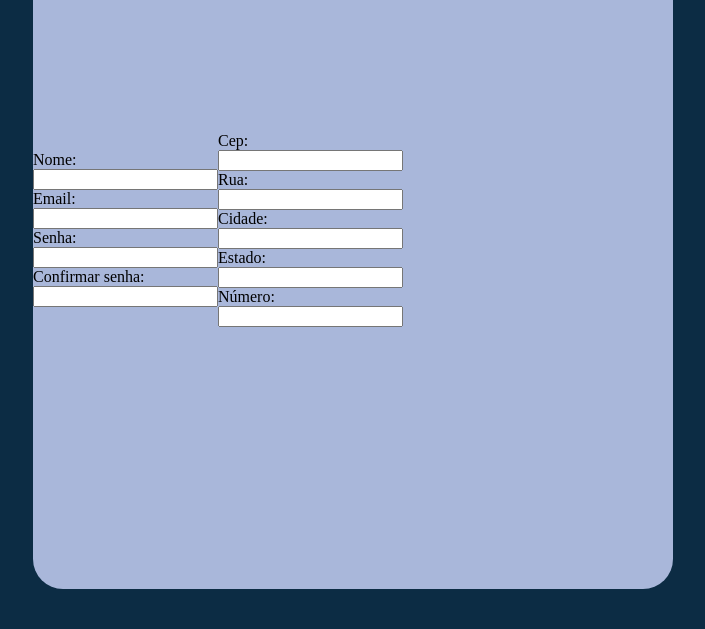
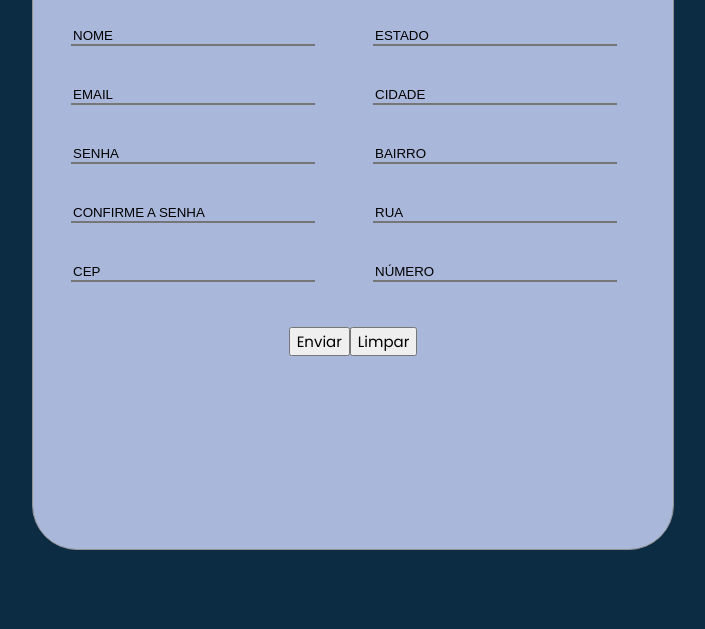
Before and after one commit to Draak18/tela_Cadastro_AG, a plain HTML site: page Alê e Gabi/cadastro.html in a window 1280 px wide. Shown: the part 171-800 px from the top of the page, without its empty margins (287-992 px from the left). Drawn offline with Linux system fonts and the light colour scheme.

Commit message:
jsPronto

```diff
--- /dev/null
+++ b/Alê e Gabi/Cadastro.js
@@ -0,0 +1,15 @@
+document.addEventListener("DOMContentLoaded", function() {
+    var inputField = document.getElementById("myInput");
+
+    inputField.addEventListener("focus", function() {
+        if (inputField.value === "") {
+            inputField.value = inputField.placeholder;
+        }
+    });
+
+    inputField.addEventListener("blur", function() {
+        if (inputField.value === inputField.placeholder) {
+            inputField.value = "";
+        }
+    });
+});
--- a/Alê e Gabi/cadastro.css
+++ b/Alê e Gabi/cadastro.css
@@ -1,29 +1,131 @@
-body{
+body {
+    padding: 0;
     margin: 0;
-    padding: 0;
     box-sizing: border-box;
+    height: 100vh;
+    width: 100%;
     background-color: #0C2C44;
     display: flex;
+    justify-content: center;
     align-items: center;
+    font-family: "Poppins";
+  }
+
+  @font-face {
+    font-family: "Poppins";
+    src: url(fonts/Poppins/Poppins-Regular.ttf);
+  }
+
+  @font-face {
+    font-family: "Montserrat";
+    src: url(fonts/Montserrat/Montserrat-Medium.ttf);
+  }
+
+  .caixaCadastro {
+    display: flex;
     justify-content: center;
+    align-items: center;
+    flex-direction: column;
+    background-color: #A9B7DA;
+    border-radius: 45px;
+    border: 1px solid rgb(146, 146, 146);
+    width: 80vh;
+    height: 80vh;
+  }
+
+  .titulo {
+    height: 10vh;
     width: 100%;
-    height: 100vh;
-}
+    display: flex;
+    justify-content: center;
+    align-items: center;
+    margin: 10px;
+    font-size: 30px;
+    font-weight: 300;
+  }
 
-.qPai{
+  .formCadastro {
+    border-radius: 45px;
+    width: 80vh;
+    height: 70vh;
+  }
+
+  .separar {
     display: flex;
-    align-self: center;
+    flex-direction: row;
+  }
+
+  .botoes {
+    display: flex;
+    justify-content: center;
+    margin-top: 25px;
+    margin-bottom: 25px;
+  }
+
+  .botoes button {
+    font-family: "Poppins";
+    font-size: 15px;
+  }
+
+  .botoes button {
+    font: 100;
+  }
+
+  .login {
+    width: 50%;
+    height: 90%;
+    display: flex;
+    justify-content: center;
+    flex-direction: column;
+  }
+
+  .digiteNome,
+  .digiteEmail,
+  .digiteSenha,
+  .confirmeSenha,
+  .digiteCep {
+    display: flex;
+    justify-content: center;
     align-items: center;
-    width: 80vh ;
-    height: 90vh;
-    background-color: #A9B7DA;
-    border-radius: 30px;
-}
+    flex-direction: column;
+    margin: 20px;
+  }
 
-.cadastro{
+  .endereco {
+    width: 50%;
+    height: 90%;
+    display: flex;
+    justify-content: center;
+    flex-direction: column;
+  }
 
-}
+  .digiteEstado input,
+  .digiteCidade input,
+  .digiteBairro input,
+  .digiteRua input,
+  .digiteNumero input,
+  ::-webkit-input-placeholder{
+    color: black;
+    background-color:#A9B7DA;
+    border-top: 0;
+    border-left: 0;
+    border-right: 0;
+    display: flex;
+    justify-content: center;
+    align-items: center;
+    flex-direction: column;
+    margin: 20px;
+    width: 30vh;
+  }
 
-.endereco{
-
-}
+  .digiteNome input,
+  .digiteEmail input,
+  .digiteSenha input,
+  .confirmeSenha input,
+  .digiteCep input{
+    background-color:#A9B7DA ;
+    border-top: 0;
+    border-left: 0;
+    border-right: 0;
+    width: 30vh;
+  }
--- a/Alê e Gabi/cadastro.html
+++ b/Alê e Gabi/cadastro.html
@@ -1,54 +1,57 @@
 <!DOCTYPE html>
 <html lang="pt-br">
   <head>
-  <meta charset="UTF-8">
-  <meta name="viewport" content="width=device-width, initial-scale=1.0">
+    <meta charset="UTF-8" />
+    <meta name="viewport" content="width=device-width, initial-scale=1.0" />
     <title>Cadastre-se</title>
-  <link rel="stylesheet" href="cadastro.css">
+    <link rel="stylesheet" href="cadastro.css" />
   </head>
   <body>
-  <div class="qPai">
-
-    <div class="cadastro">
-      <div>
-        <label >Nome: </label><br>
-        <input type="text">
+    <div class="caixaCadastro">
+      <div class="titulo">CADASTRE-SE</div>
+      <form class="formCadastro">
+        <div class="separar">
+          <div class="login">
+            <div class="digiteNome">
+              <input type="text" id="myInput" placeholder="NOME" />
             </div>
-      <div>
-        <label >Email: </label><br>
-        <input type="email">
+            <div class="digiteEmail">
+              <input type="email"id="myInput" placeholder="EMAIL" />
             </div>
-      <div>
-        <label >Senha: </label><br>
-        <input type="password">
+            <div class="digiteSenha">
+              <input type="password" id="myInput" placeholder="SENHA"/>
             </div>
-      <div>
-        <label >Confirmar senha: </label><br>
-        <input type="password">
+            <div class="confirmeSenha">
+              <input type="password" id="myInput" placeholder="CONFIRME A SENHA" />
+            </div>
+            <div class="digiteCep">
+              <input type="number" id="myInput" placeholder="CEP" />
             </div>
           </div>
           <div class="endereco">
-      <div>
-        <label >Cep: </label><br>
-        <input type="number">
+            <div class="digiteEstado">
+              <input type="text" id="myInput" placeholder="ESTADO"/>
             </div>
-      <div>
-        <label >Rua: </label><br>
-        <input type="text">
+            <div class="digiteCidade">
+              <input type="text" id="myInput" placeholder="CIDADE"/>
             </div>
-      <div>
-        <label >Cidade: </label><br>
-        <input type="text">
+            <div class="digiteBairro">
+              <input type="text" id="myInput" placeholder="BAIRRO"/>
             </div>
-      <div>
-        <label >Estado: </label><br>
-        <input type="uf">
+            <div class="digiteRua">
+              <input type="text" id="myInput" placeholder="RUA" />
             </div>
-      <div>
-        <label >Número: </label><br>
-        <input type="number">
+            <div class="digiteNumero">
+              <input type="number" id="myInput"  placeholder="NÚMERO"/>
             </div>
           </div>
         </div>
+        <div class="botoes">
+          <button type="submit">Enviar</button>
+          <button type="reset">Limpar</button>
+        </div>
+      </form>
+    </div>
+    <script src="Cadastro.js"></script>
   </body>
 </html>
```
Lines whose indentation alone changed are shown as unchanged.
